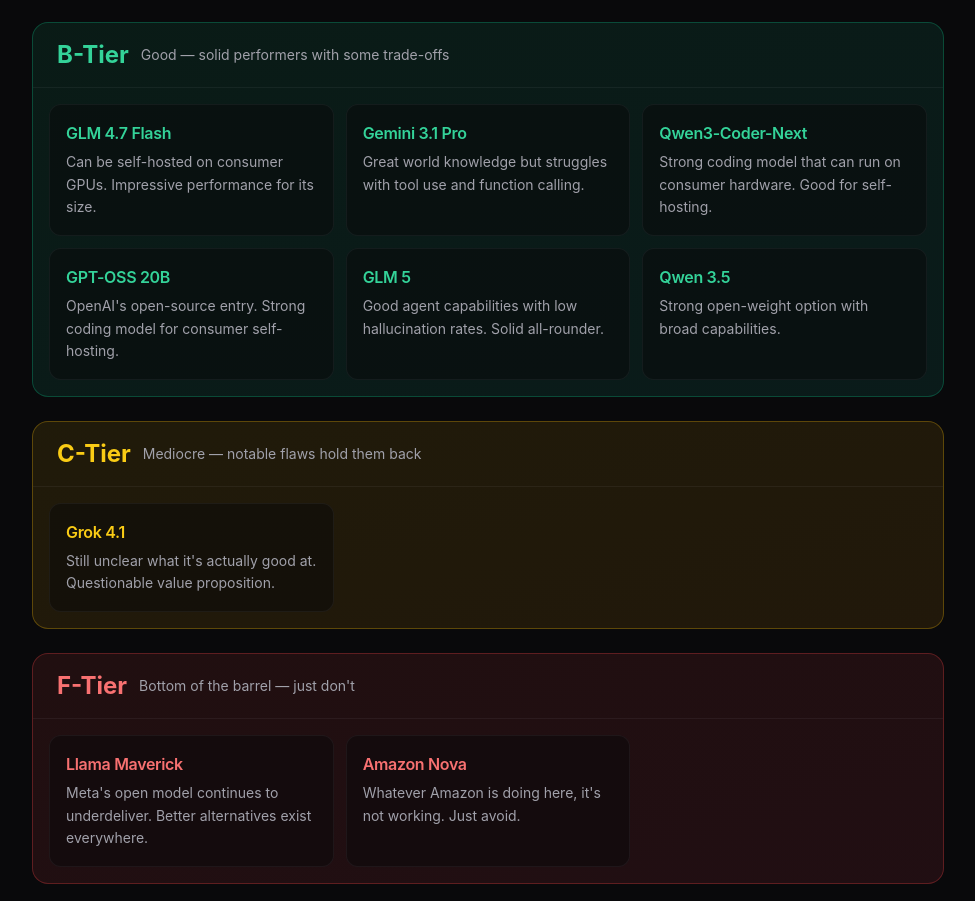
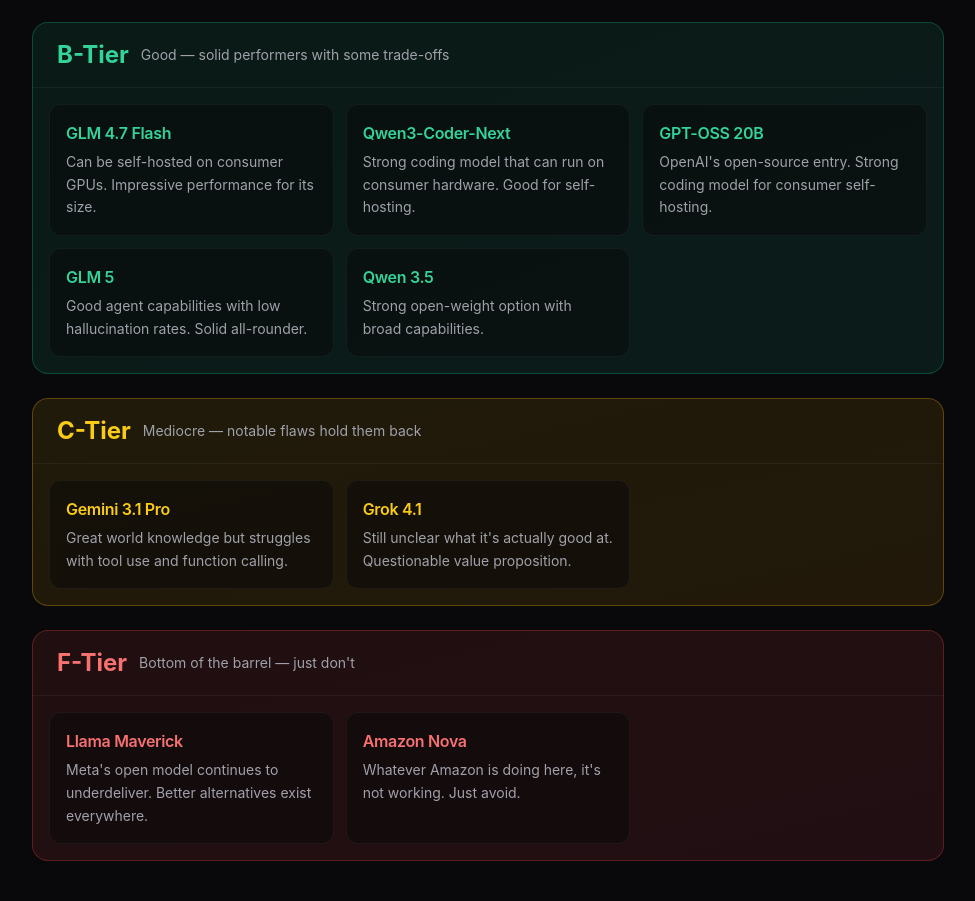
Before and after one commit to LoggeL/learn-guide, a Next.js app: page /en/ai/industry/tier-list in a window 1280 px wide. Shown: the part 1230-2131 px from the top of the page, without its empty margins (296-1271 px from the left). Built offline with nearby package versions, Linux system fonts and the light colour scheme.

Commit message:
move Gemini 3.1 Pro from B tier to C tier

```diff
--- a/src/app/[locale]/ai/industry/tier-list/page.tsx
+++ b/src/app/[locale]/ai/industry/tier-list/page.tsx
@@ -61,7 +61,6 @@
       badgeBg: 'bg-emerald-500/20',
       models: [
         { name: tl.glm47Flash, desc: tl.glm47FlashDesc },
-        { name: tl.gemini31Pro, desc: tl.gemini31ProDesc },
         { name: tl.qwen3CoderNext, desc: tl.qwen3CoderNextDesc },
         { name: tl.gptOss20b, desc: tl.gptOss20bDesc },
         { name: tl.glm5, desc: tl.glm5Desc },
@@ -76,6 +75,7 @@
       borderColor: 'border-yellow-500/30',
       badgeBg: 'bg-yellow-500/20',
       models: [
+        { name: tl.gemini31Pro, desc: tl.gemini31ProDesc },
         { name: tl.grok41, desc: tl.grok41Desc },
       ],
     },
```
